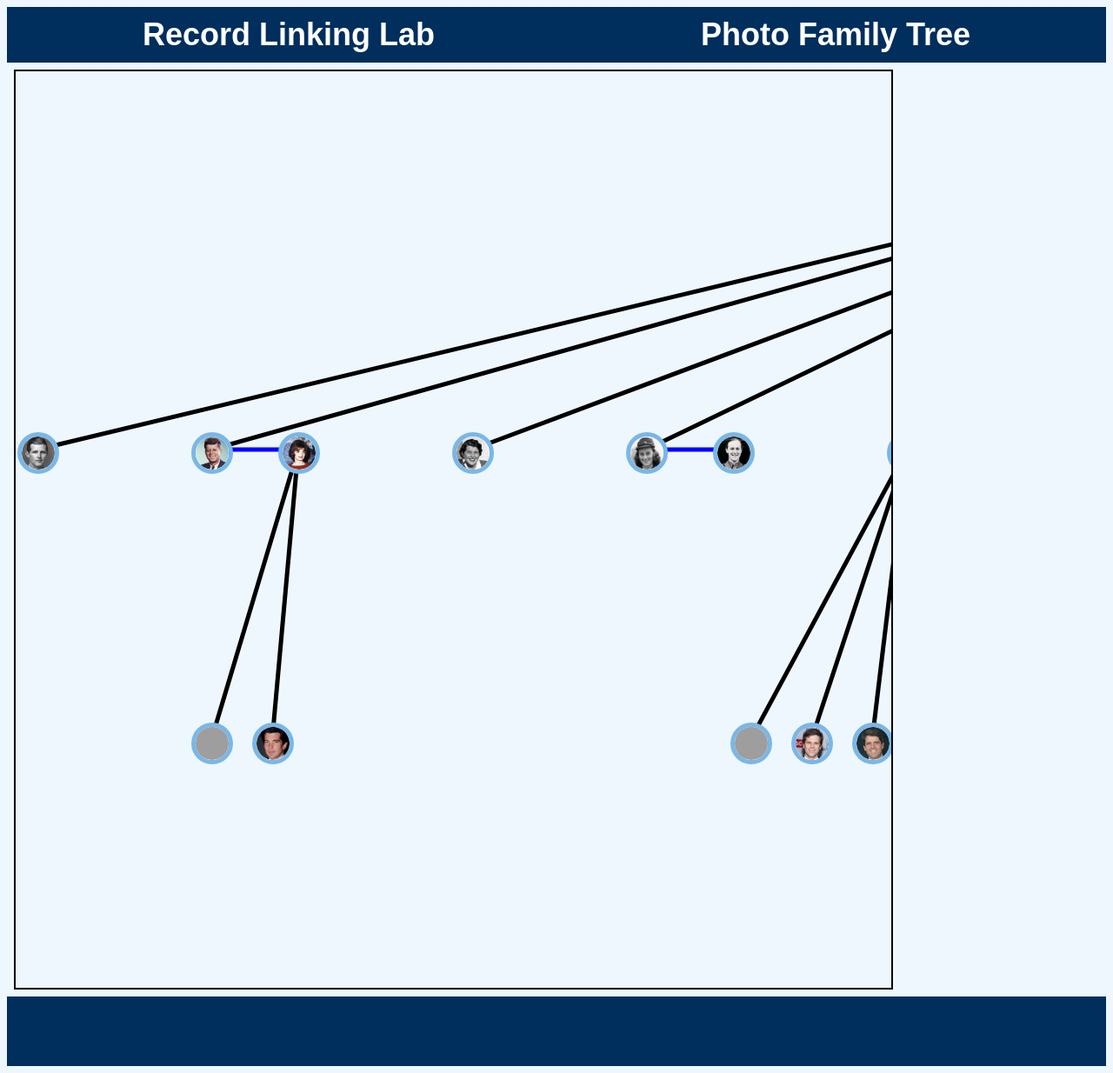
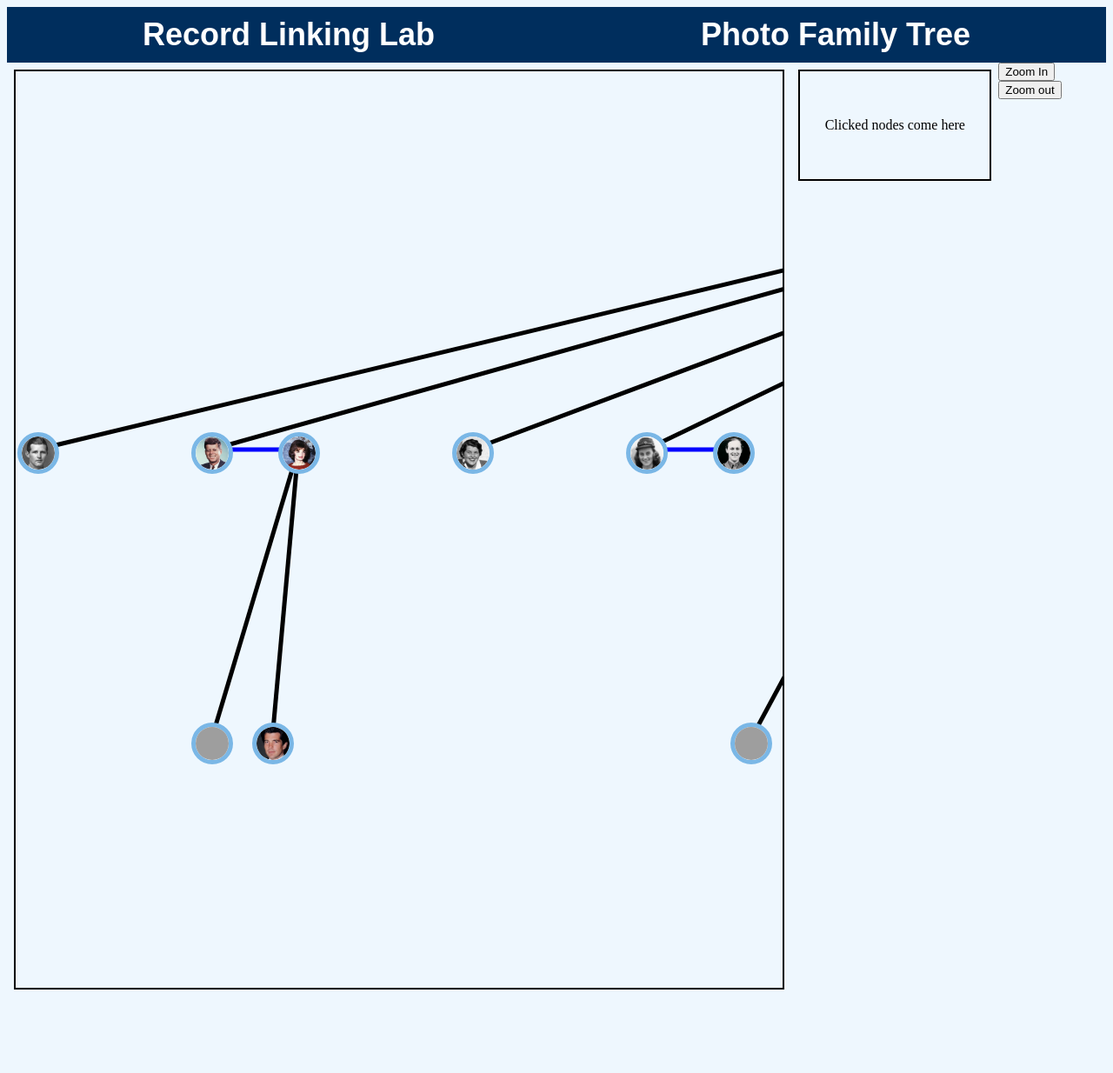
Before and after one commit to 18paulb/InteractiveTree, a Django app: page /refactor/ in a window 1280 px wide. Shown: the whole page at 87% size. After the commit the page ends 1138 px from the top, so only its background shows below. Run offline with Django 3.2, Linux system fonts and the light colour scheme; grey boxes are pictures that could not be loaded.

Commit message:
Test zoom functions

```diff
--- a/photoTree/tree/static/tree/CSS/chart.css
+++ b/photoTree/tree/static/tree/CSS/chart.css
@@ -24,6 +24,8 @@
   border: 2px solid black;
 
   overflow: scroll;
+
+  zoom: 1;
 }
 
 /* The unordered list holding the data points, no list styling and no spacing */
@@ -85,14 +87,12 @@
 .node-container {
   display: flex;
   flex-wrap: wrap;
-  width: 50%;
+  width: 100%;
 }
 
 .node-image {
-  /*width: 90px;
-  height: 3px;*/
-  height: 3rem;
-  width: 3rem;
+  height: 6rem;
+  width: 6rem;
   margin: 4px;
 
   border-radius: 50px;
@@ -123,10 +123,14 @@
 
 .confirm-box {
   display: flex;
-  /*border: 2px solid black;*/
-  height: 5rem;
-  /*width: 220px;*/
-  width: 150px;
+  height: 8rem;
+  width: 20%;
+
+  justify-content: space-around;
+  align-items: center;
+
+  border: 2px solid black;
+  margin: .5em;
 }
 
 /*testing hover*/
@@ -255,6 +259,7 @@ body {
   display: flex;
   justify-content: space-between;
   width: 100%;
+  height: auto;
   position: relative;
 
   background-color: #002e5d;
--- a/photoTree/tree/static/tree/JS/multiTree.js
+++ b/photoTree/tree/static/tree/JS/multiTree.js
@@ -705,6 +705,9 @@ function testAdd(node1, node2) {
 
   let id1Birthyear = node1.birthyear;
   let id2Birthyear = node2.birthyear;
+
+  addToConfirmBox(id1);
+  addToConfirmBox(id2);
 
   $('#center-menu').html(
     `<div id='center-menu' class='center-menu'>
@@ -814,8 +817,6 @@ function addSpouseRelationship(id1, id2) {
 
   createChart();
 
-  document.getElementById('confirmBox').innerHTML = '';
-
   closeMenu();
 }
 
@@ -960,8 +961,6 @@ function addMotherRelationship(id1, id2) {
 
   createChart();
 
-  document.getElementById('confirmBox').innerHTML = '';
-
   closeMenu();
 }
 
@@ -1022,10 +1021,6 @@ function removeRelationship(id1, id2) {
     closeMenu();
 
     createChart();
-
-    let box = document.getElementById('confirmBox');
-    box.innerHTML = ''
-    box.style.border = ''
 
     return;
   }
@@ -1095,10 +1090,6 @@ function removeRelationship(id1, id2) {
 
   createChart();
 
-  let box = document.getElementById('confirmBox');
-  box.innerHTML = ''
-  box.style.border = ''
-
   closeMenu();
 }
 
@@ -1149,6 +1140,10 @@ function addToConfirmBox(id) {
     }
   }
 
+  if (box.children.length == 1 && box.children[0] instanceof HTMLParagraphElement) {
+    $('#confirmBox').html('');
+  }
+
   //Doesn't let you add more than 2 nodes
   if (box.children.length >= 2) {
     alert("Can't have more than 2 nodes in confirmation box.");
@@ -1168,7 +1163,7 @@ function addToConfirmBox(id) {
   //sets border for confirmBox
 
   if ($('#confirmBox').children.length > 0) {
-    $('#confirmBox').css('border', '5px solid black');
+    $('#confirmBox').css('border', '2px solid black');
   }
 
   //Parses id to just original ID
@@ -1257,12 +1252,15 @@ function closeHoverMenu() {
 }
 
 function closeMenu() {
+
+  debugger
+
   let menu = document.getElementById('center-menu')
 
   menu.innerHTML = '';
 
   let confirmBox = document.getElementById('confirmBox');
-  confirmBox.innerHTML = '';
+  confirmBox.innerHTML = "<p>Clicked nodes come here</p>"
 }
 
 //Spacing
@@ -2374,6 +2372,8 @@ function returnConfirmBoxNodes() {
 
   for (let i = 0; i < confirmBox.children.length; ++i) {
 
+    if (confirmBox.children[i] instanceof HTMLParagraphElement) {continue}
+
     let tmpNode = document.getElementById(confirmBox.children[i].id.substr(4));
 
     if (tmpNode == null) {
@@ -2549,6 +2549,7 @@ function getSpecificFamilyRoot(node) {
 }
 
 //TEST SPACING
+/*
 function findCommonRootNode(nodes) {
 
   //FIXME: this loop only works if there is 2 or less families in the generation
@@ -2605,3 +2606,4 @@ function findCommonRootNode(nodes) {
     console.log("No Root Node Shared")
   }
 }
+*/
--- a/photoTree/tree/templates/tree/refactor.html
+++ b/photoTree/tree/templates/tree/refactor.html
@@ -34,19 +34,28 @@
       </div>
     </div>
 
-    <div style="overflow: scroll;">
+    <div style="display: flex;">
       <figure id="treeChart" class="css-chart" style="--widget-size: 1000px">
         <ul id="chart" class="line-chart"></ul>
         <svg id='lines' height="1000" width="1000" style="z-index:-1; overflow:hidden"></svg>
         <div id="hover-menu"></div>
       </figure>
+
+      <div id="confirmBox" class="confirm-box">
+        <p>Clicked nodes come here</p>
+      </div>
+
+      <div>
+        <button onclick="zoomIn()">Zoom In</button>
+        <button onclick="zoomOut()">Zoom out</button>
+      </div>
+
     </div>
 
     <div id="center-menu"></div>
 
     <div id="footer" class="footer-box">
       <div id="nodeContainer" class="node-container"></div>
-      <div id="confirmBox" class="confirm-box"></div>
     </div>
 
     <script src="../../static/tree/JS/multiTree.js"></script>
```
